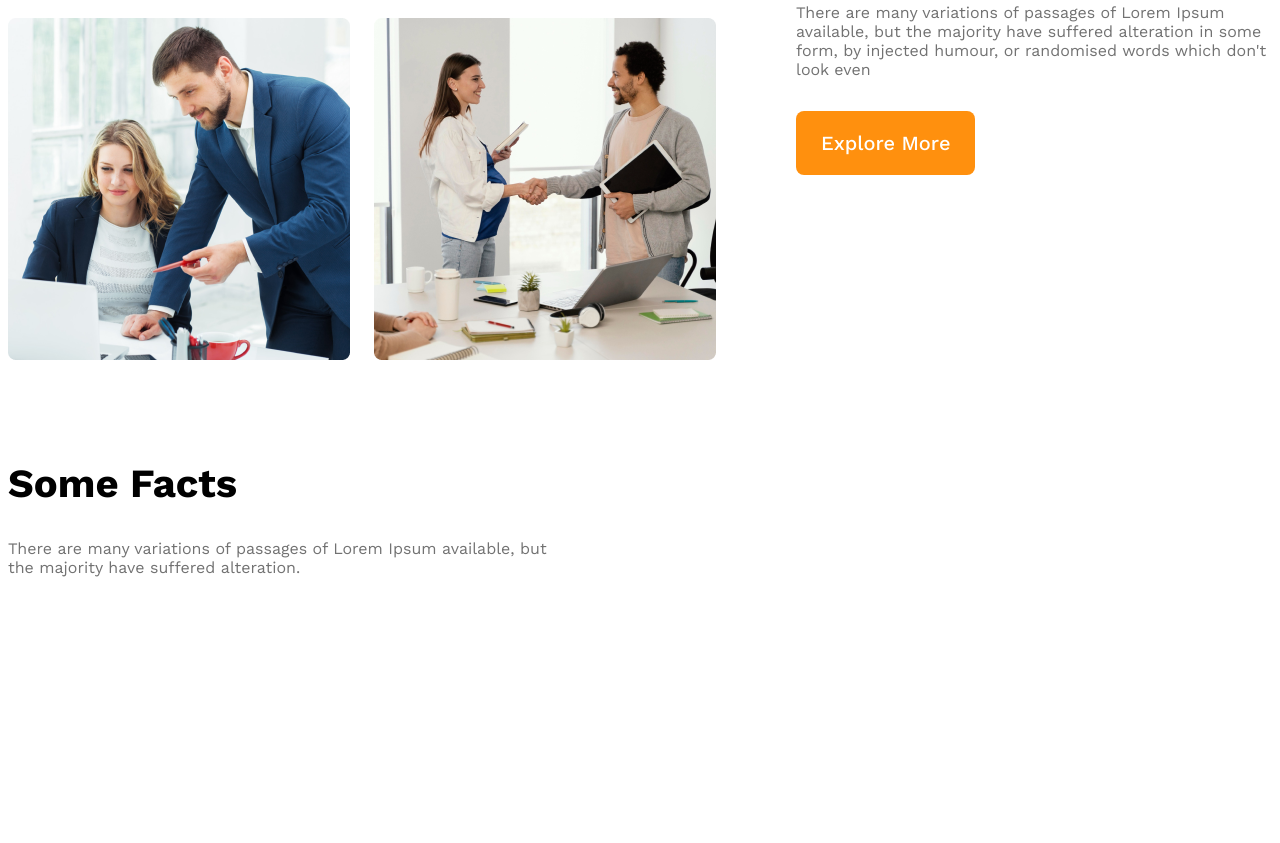
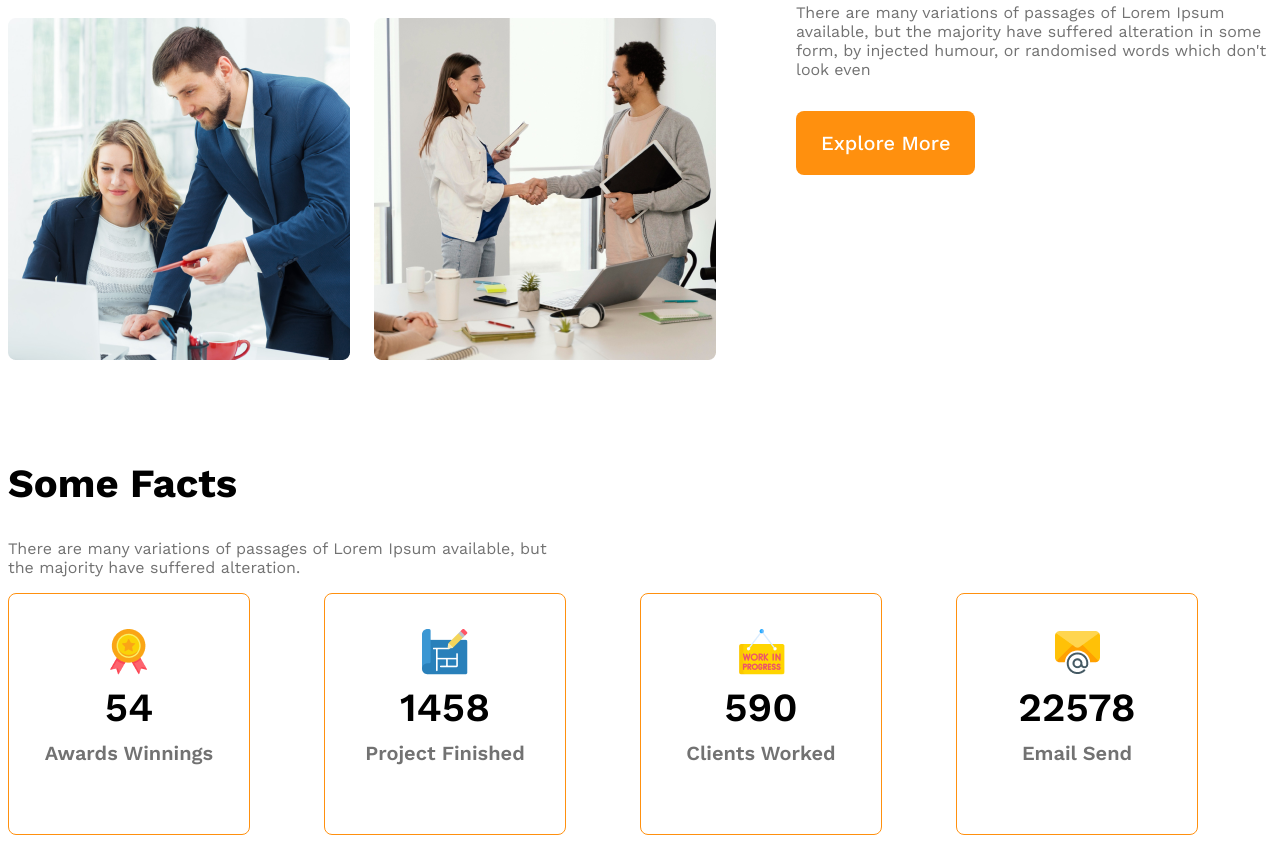
Before and after one commit to fida-6199/g3-architects-website, a plain HTML site: page index.html in a window 1280 px wide. Shown: the part 1692-2535 px from the top of the page. Before the commit the page ends 2446 px from the top, so only its background shows below. Drawn offline with nearby package versions, Linux system fonts and the light colour scheme.

Commit message:
added facts

```diff
--- a/index.html
+++ b/index.html
@@ -51,27 +51,35 @@
          <!-- Some Facts -->
         <section class="some-facts">
             <h3 class="section-title work-sans-font some-facts-h3">Some Facts</h3>
-            <p class="text-light-gray work-sans-font">There are many variations of passages of Lorem Ipsum available, but <br> the majority have suffered alteration.</p>
+            <p class="text-light-gray work-sans-font fact-description">There are many variations of passages of Lorem Ipsum available, but <br> the majority have suffered alteration.</p>
             <div class="facts-container">
-                <div class="fact">
-                    <img src="" alt="" class="fact-icon">
-                    <h4 class="fact-number"></h4>
-                    <h5 class="fact-name"></h5>
+                <div class="fact-card">
+                    <div>
+                    <img src="images/icons/ribon.png" alt="" class="fact-icon">
+                    <h4 class="fact-number">54</h4>
+                    <h5 class="fact-name">Awards Winnings</h5>
+                    </div>
                 </div>
-                <div class="fact">
-                    <img src="" alt="" class="fact-icon">
-                    <h4 class="fact-number"></h4>
-                    <h5 class="fact-name"></h5>
+                <div class="fact-card">
+                    <div>
+                    <img src="images/icons/projects.png" alt="" class="fact-icon">
+                    <h4 class="fact-number">1458</h4>
+                    <h5 class="fact-name">Project Finished</h5>
+                    </div>
                 </div>
-                <div class="fact">
-                    <img src="" alt="" class="fact-icon">
-                    <h4 class="fact-number"></h4>
-                    <h5 class="fact-name"></h5>
+                <div class="fact-card">
+                    <div>
+                    <img src="images/icons/customers.png" alt="" class="fact-icon">
+                    <h4 class="fact-number">590</h4>
+                    <h5 class="fact-name">Clients Worked</h5>
+                    </div>
                 </div>
-                <div class="fact">
-                    <img src="" alt="" class="fact-icon">
-                    <h4 class="fact-number"></h4>
-                    <h5 class="fact-name"></h5>
+                <div class="fact-card">
+                    <div>
+                    <img  src="images/icons/email.png" alt="" class="fact-icon">
+                    <h4 class="fact-number">22578</h4>
+                    <h5 class="fact-name">Email Send</h5>
+                    </div>
                 </div>
             </div>
         </section>
--- a/styles/architects.css
+++ b/styles/architects.css
@@ -126,6 +126,42 @@ main > section {
 .some-facts-h3{
     font-weight: bold;
 }
+/* facts related styles */
+
+.facts-container{
+    display: grid;
+    grid-template-columns: repeat(4, 1fr);
+}
+.fact-description {
+    max-width: 540px;
+}
+.fact-card{
+    border: 1px solid #FF900E;
+    width: 240px;
+    height: 240px;
+    border-radius: 8px;
+    display: flex;
+    justify-content: center;
+    align-items: center;
+    text-align: center;
+}
+
+.fact-number {
+    font-size: 2.5rem;
+    font-weight: 600;
+    font-family: "Work Sans", sans-serif;
+    margin-top: 5px;
+    margin-bottom: 10px;
+}
+.fact-name {
+    font-family: "Work Sans", sans-serif;
+    color: rgba(114, 114, 114, 1);
+    font-size: 1.25rem;
+    font-weight: 600;
+    margin-top: 10px;
+}
+
+
 
 /* responsive  */
 @media screen and (max-width: 576px) {
```
